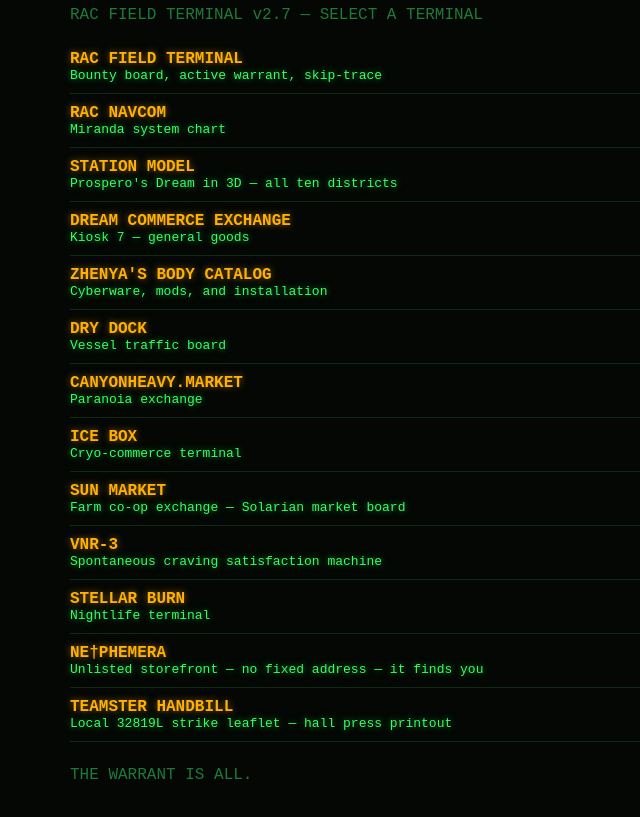
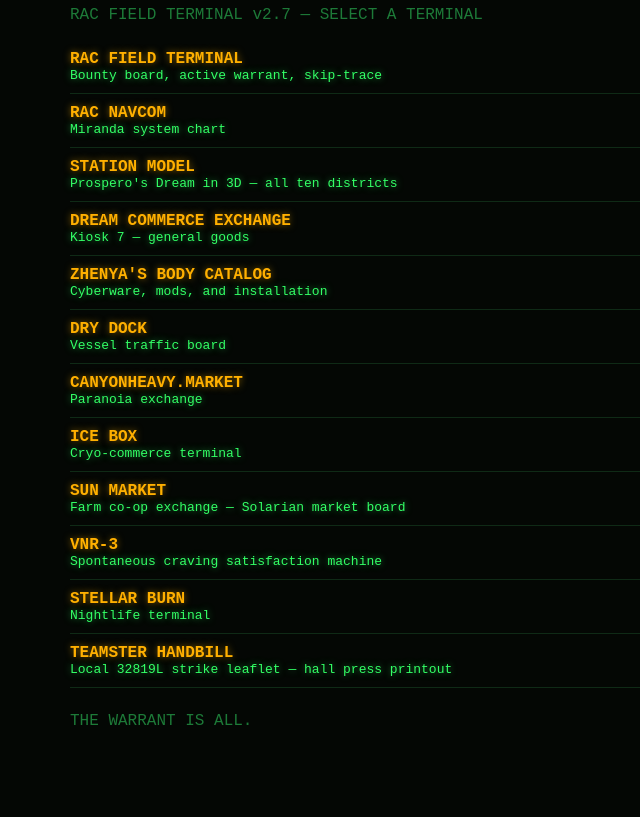
Before and after one commit to maxthman36/Mothership-Terminals, a plain HTML site: page index.html in a window 1280 px wide. Shown: the part 85-902 px from the top of the page, without its empty margins (250-890 px from the left). After the commit the page ends 855 px from the top, so only its background shows below. Drawn offline with Linux system fonts and the light colour scheme.

Commit message:
Hide NE†PHEMERA from index

```diff
--- a/index.html
+++ b/index.html
@@ -29,7 +29,6 @@
 <a href="Sun-Market-Terminal.html"><b>SUN MARKET</b><span>Farm co-op exchange — Solarian market board</span></a>
 <a href="VNR-3.html"><b>VNR-3</b><span>Spontaneous craving satisfaction machine</span></a>
 <a href="Stellar-Burn-Terminal.html"><b>STELLAR BURN</b><span>Nightlife terminal</span></a>
-<a href="Netphemera-Terminal.html"><b>NE†PHEMERA</b><span>Unlisted storefront — no fixed address — it finds you</span></a>
 <a href="Teamster-Strike-Leaflet.html"><b>TEAMSTER HANDBILL</b><span>Local 32819L strike leaflet — hall press printout</span></a>
 <p class="dim" style="margin-top:24px">THE WARRANT IS ALL.</p>
 </body>
```
